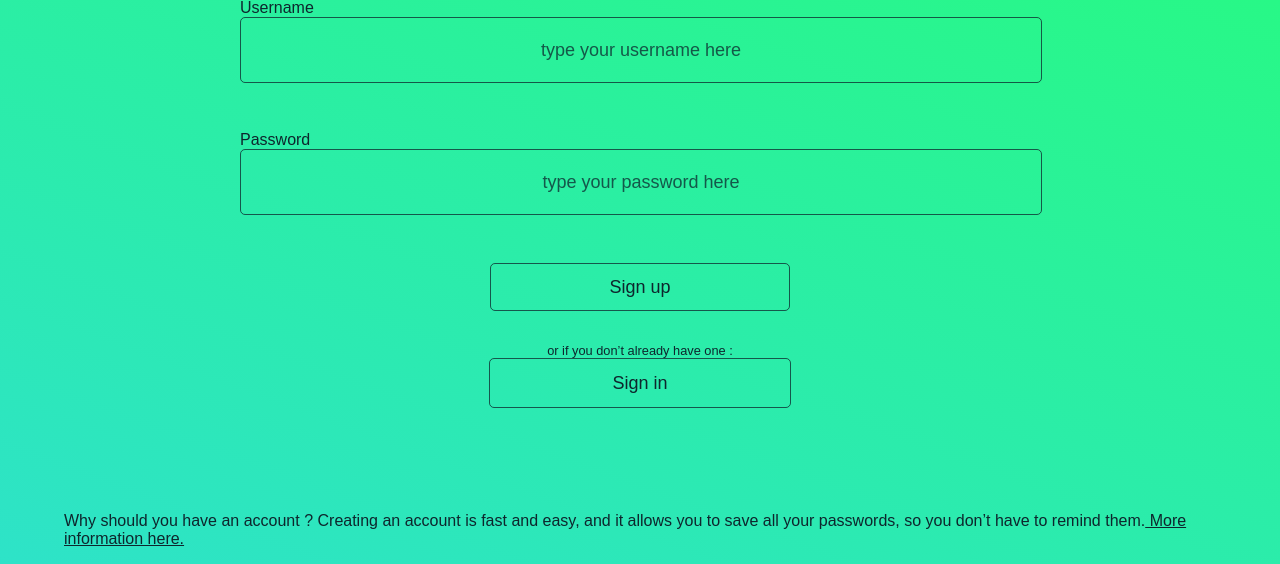
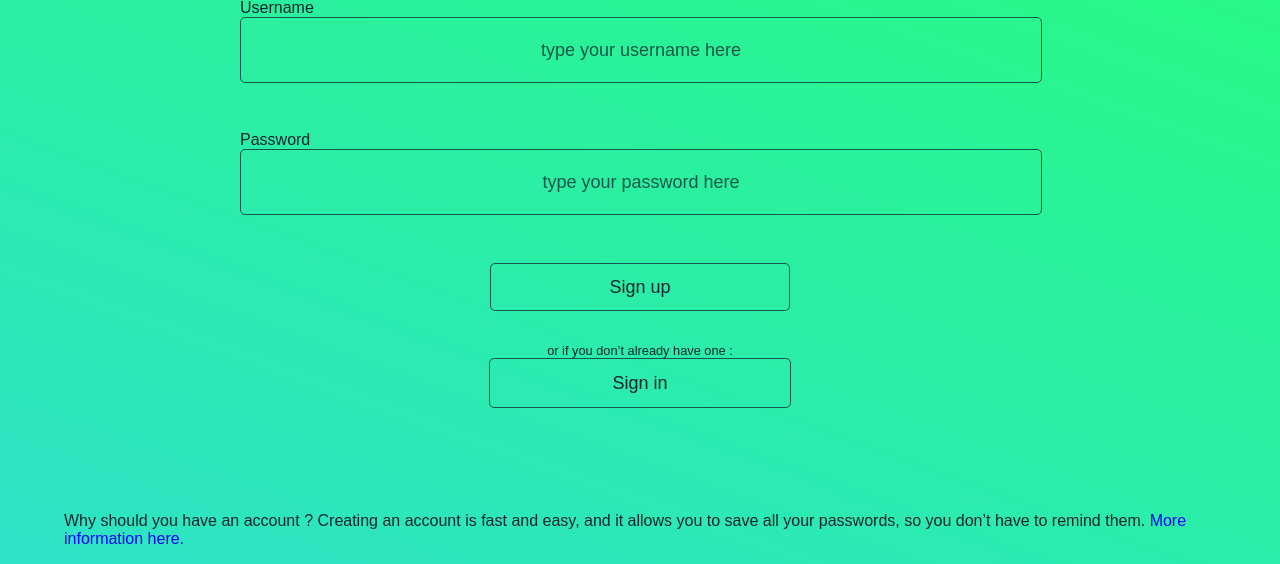
Before and after one commit to maxcap12/BSP1-online-encryption, a Flask app: page /sign_up in a window 1280 px wide. Shown: the part 261-825 px from the top of the page. Run offline with Flask 2, Linux system fonts and the light colour scheme.

Commit message:
Add files via upload

```diff
--- a/templates/index.html
+++ b/templates/index.html
@@ -26,7 +26,7 @@
         </div>
     </div>
     <div class="content">
-        <div id="popup" class="popup" {% if session['dont_ask'] or not show %}  {% endif %}>
+        <div id="popup" class="popup" {% if session['dont_ask'] or not show %} style="display: none" {% endif %}>
             <form class="popup-form" action="http://127.0.0.1:5000/add-key" method="POST">
                 <h2 id="popup-title">Do you want to save this key ?</h2>
                 <label for="key-name">key name: </label>
--- a/templates/sign-up.html
+++ b/templates/sign-up.html
@@ -40,7 +40,8 @@
     <div class="end">
         <p class="info-text">Why should you have an account ? Creating an account is
             fast and easy, and it allows you to save all your passwords,
-            so you don’t have to remind them.<a href="/information_page"> More information here.</a></p>
+            so you don’t have to remind them.
+            <a href="/information_page" style="color: blue; text-decoration: none"> More information here.</a></p>
     </div>
 </div>
 
```
